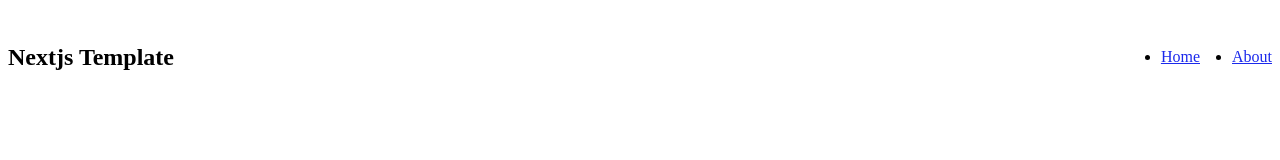
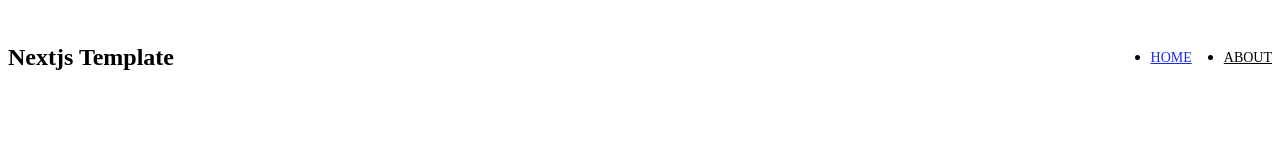
Before and after one commit to himangshuswadesh/nextjs-typescript-template, a Next.js app: page / in a window 1280 px wide. Shown: the top 160 px of the page. Built offline with nearby package versions, Linux system fonts and the light colour scheme.

Commit message:
ui: header component update

```diff
--- /dev/null
+++ b/layouts/header/components/navlink/index.ts
@@ -0,0 +1 @@
+export { default } from './navlink.component';
--- /dev/null
+++ b/layouts/header/components/navlink/navlink.component.tsx
@@ -0,0 +1,26 @@
+import Link from 'next/link';
+import { useRouter } from 'next/router';
+import { ReactNode } from 'react';
+import styles from './navlink.module.scss';
+type NavLInkProps = {
+  children: ReactNode;
+  href: string;
+  exact?: boolean;
+};
+
+const NavLink = ({ children, href, exact }: NavLInkProps) => {
+  const router = useRouter();
+  const isActive = exact
+    ? router.pathname === href
+    : router.pathname.startsWith(href);
+
+  return (
+    <Link href={href}>
+      <a className={`${styles.navLink} ${isActive ? styles.active : null}`}>
+        {children}
+      </a>
+    </Link>
+  );
+};
+
+export default NavLink;
--- /dev/null
+++ b/layouts/header/components/navlink/navlink.module.scss
@@ -0,0 +1,12 @@
+.navLink {
+  text-transform: uppercase;
+  color: $black;
+  font-size: 0.875rem;
+  font-weight: 500;
+  &:hover {
+    color: $primary-color;
+  }
+  &.active {
+    color: $primary-color;
+  }
+}
--- /dev/null
+++ b/layouts/header/data/index.ts
@@ -0,0 +1,13 @@
+export const NavItems = [
+  {
+    id: 1,
+    path: '/',
+    title: 'Home',
+    exact: true,
+  },
+  {
+    id: 2,
+    path: '/about',
+    title: 'About',
+  },
+];
--- a/layouts/header/header.tsx
+++ b/layouts/header/header.tsx
@@ -1,4 +1,5 @@
-import Link from 'next/link';
+import NavLink from './components/navlink';
+import { NavItems } from './data';
 import styles from './header.module.scss';
 const Header = () => {
   return (
@@ -8,16 +9,13 @@ const Header = () => {
           <h2>Nextjs Template</h2>
           <nav>
             <ul>
-              <li>
-                <Link href="/">
-                  <a className={styles.navLink}>Home</a>
-                </Link>
-              </li>
-              <li>
-                <Link href="/about">
-                  <a className={styles.navLink}>About</a>
-                </Link>
-              </li>
+              {NavItems.map((navItem) => (
+                <li key={navItem.id}>
+                  <NavLink exact={navItem.exact} href={navItem.path}>
+                    {navItem.title}
+                  </NavLink>
+                </li>
+              ))}
             </ul>
           </nav>
         </div>
```
